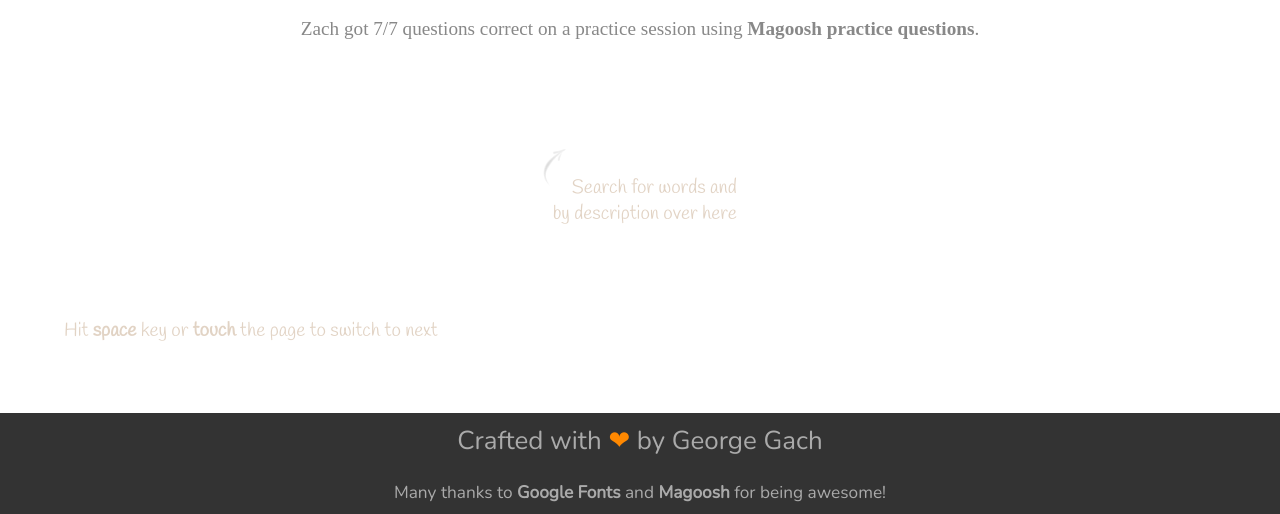
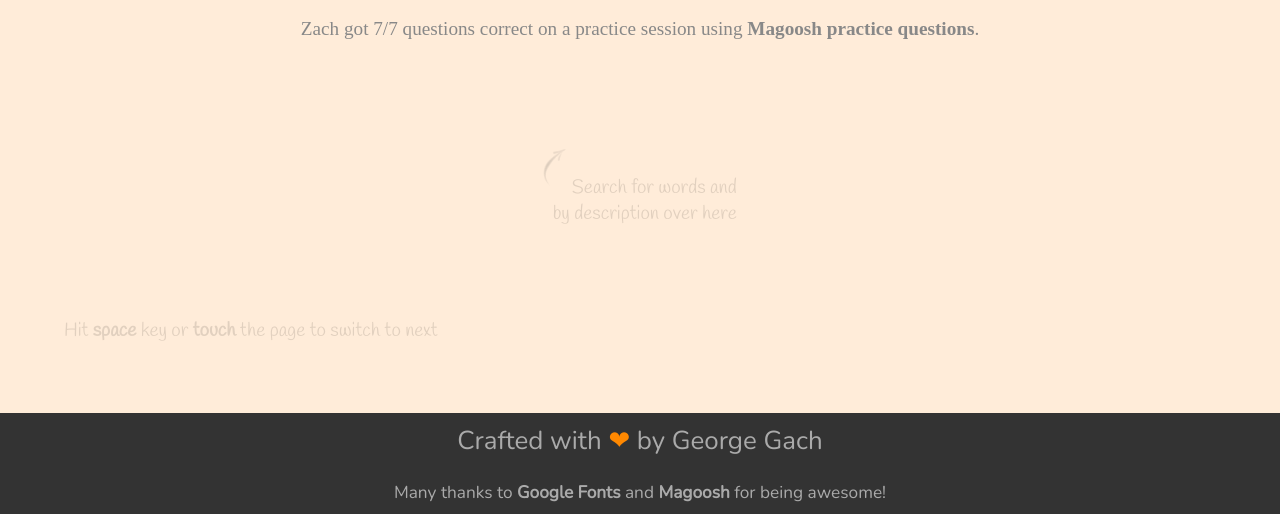
Before and after one commit to georgegach/GRE, a website: page index.html in a window 1280 px wide. Shown: the part 286-800 px from the top of the page. Drawn offline with nearby package versions, Linux system fonts and the light colour scheme; the site is published under a folder, as on GitHub Pages, so addresses that start at the root find nothing; a web font is replaced by a local one.

```diff
--- a/css/style.css
+++ b/css/style.css
@@ -5,7 +5,7 @@
 	margin:0;
 	background-color: #f5f5f5;
 	height: 90%;
-	background: url("/assets/paper2.png") ;
+	background: url("../assets/paper2.png") ;
 
 	user-select: none;
 	-moz-user-select: none;
```
